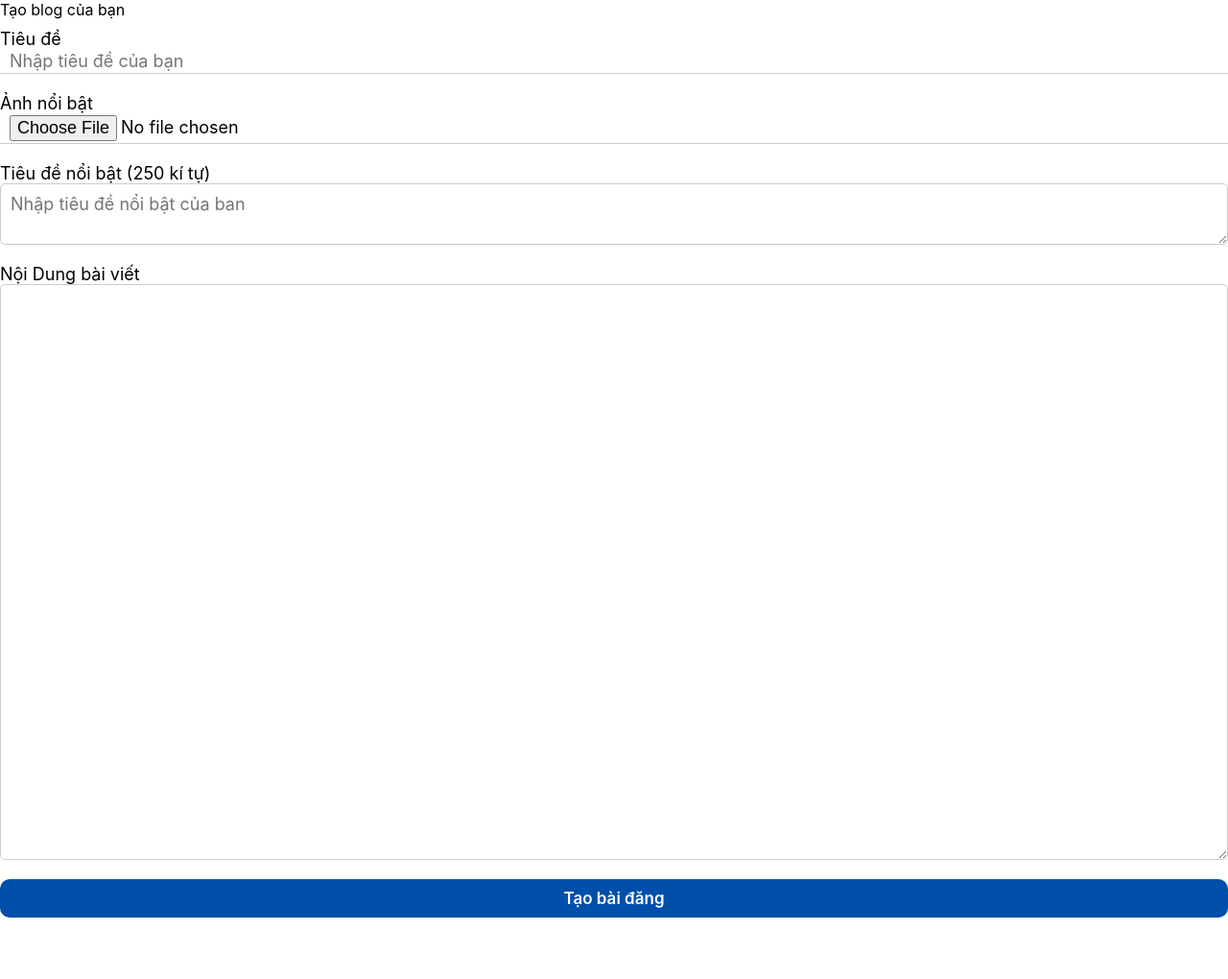
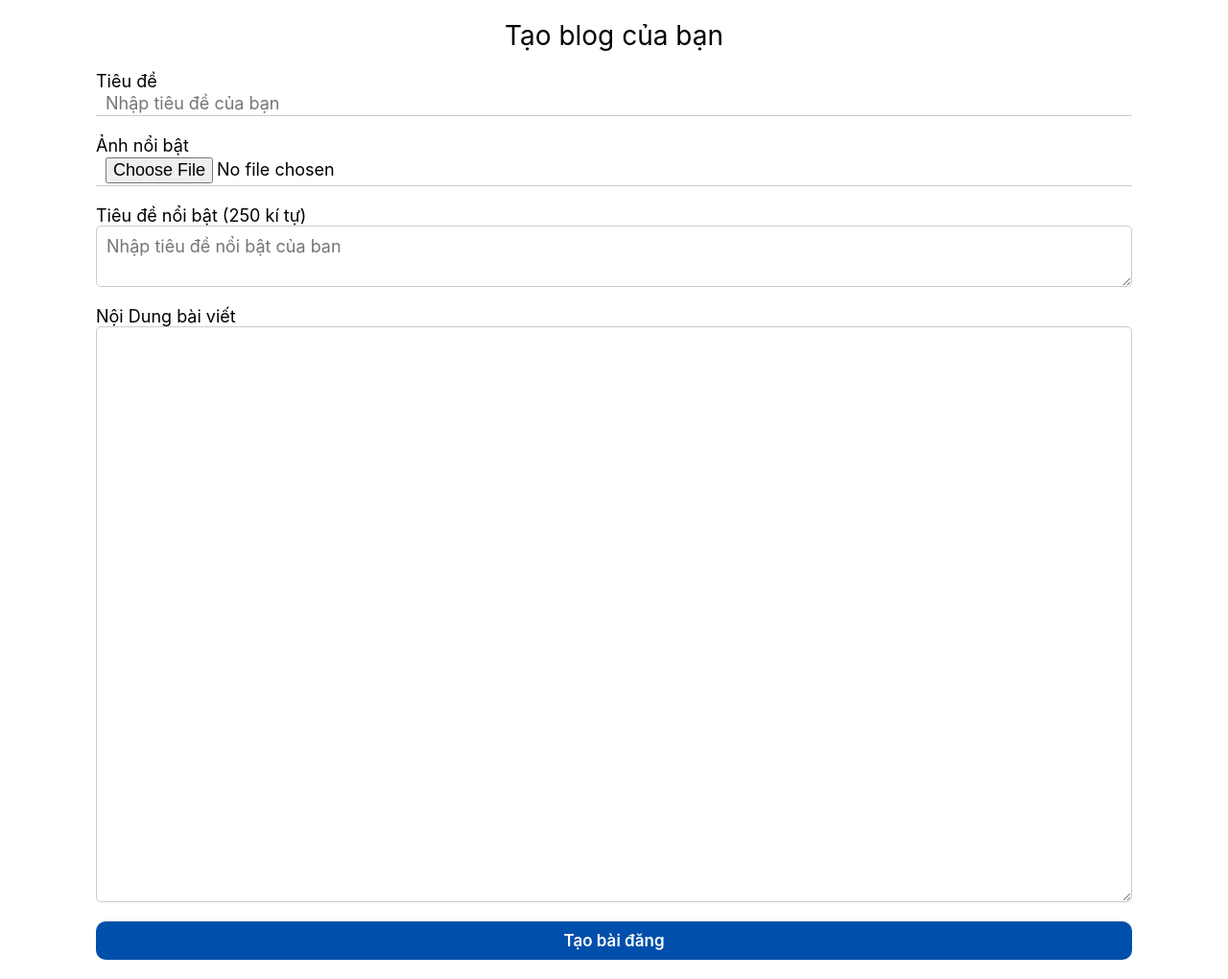
Before and after one commit to congquyenpro/TrungTamGiaSu, a PHP site: template src/views/content/createBlog.php in a window 1280 px wide. Shown: the whole page at 96% size. Before the commit the page ends 956 px from the top, so only its background shows below. Run offline with PHP 8.4, Linux system fonts and the light colour scheme; the template is opened without the code that fills it, so the values that code supplies are empty; some libraries are stand-ins or nearby versions.

Commit message:
update main css

```diff
--- a/public/css/create_blog.css
+++ b/public/css/create_blog.css
@@ -260,6 +260,16 @@ html {
 .main{
     width: 100%;
 }
+.main .tilte{
+    width: 100%;
+    text-align: center;
+    font-size: 28px;
+    margin-top: 20px;
+}
+.form{
+    width: 100%;
+    padding: 10px 100px;
+}
 .input-value{
     padding-top: 10px;
     margin-bottom: 10px;
```
